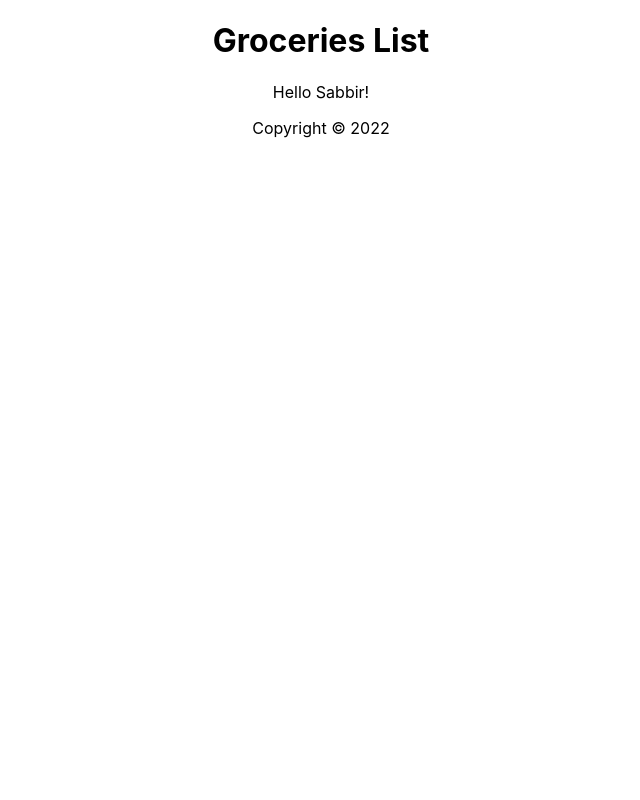
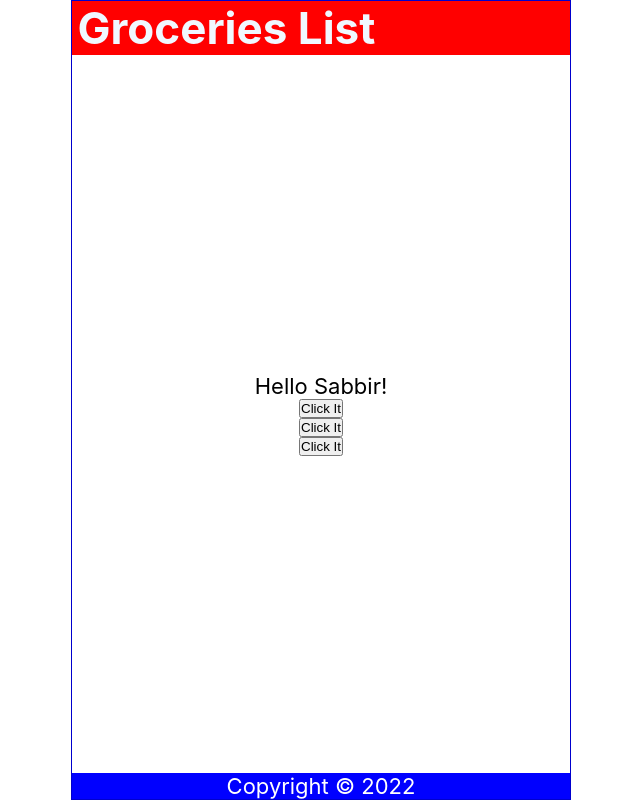
Before and after one commit to arefin-aareef/grocery-list, a React (Create React App) app: page / in a window 1280 px wide. Shown: the whole page, without its empty margins (319-959 px from the left). Built offline with nearby package versions, Linux system fonts and the light colour scheme.

Commit message:
click events

```diff
--- a/src/App.css
+++ /dev/null
@@ -1,38 +0,0 @@
-.App {
-  text-align: center;
-}
-
-.App-logo {
-  height: 40vmin;
-  pointer-events: none;
-}
-
-@media (prefers-reduced-motion: no-preference) {
-  .App-logo {
-    animation: App-logo-spin infinite 20s linear;
-  }
-}
-
-.App-header {
-  background-color: #282c34;
-  min-height: 100vh;
-  display: flex;
-  flex-direction: column;
-  align-items: center;
-  justify-content: center;
-  font-size: calc(10px + 2vmin);
-  color: white;
-}
-
-.App-link {
-  color: #61dafb;
-}
-
-@keyframes App-logo-spin {
-  from {
-    transform: rotate(0deg);
-  }
-  to {
-    transform: rotate(360deg);
-  }
-}
--- a/src/App.js
+++ b/src/App.js
@@ -1,4 +1,3 @@
-import './App.css';
 import Header from './Header';
 import Content from './Content';
 import Footer from './Footer';
--- a/src/Content.js
+++ b/src/Content.js
@@ -7,11 +7,26 @@
         return names[int];
     }
 
+    const handleClick = () => {
+        console.log('you clicked it')
+    }
+
+    const handleClick2 = (name) => {
+        console.log(`${name} was clicked`)
+    }
+
+    const handleClick3 = (e) => {
+        console.log(e.target.innerText)
+    }
+
     return (
         <main>
-        <p>
+            <p onDoubleClick={handleClick}>
                 Hello {handleNameChange()}!
             </p>
+            <button onClick={handleClick}>Click It</button>
+            <button onClick={() => handleClick2('Aareef')}>Click It</button>
+            <button onClick={(e) => handleClick3(e)}>Click It</button>
 
         </main>
     )
--- a/src/index.css
+++ b/src/index.css
@@ -1,5 +1,15 @@
+* {
+	margin: 0;
+	padding: 0;
+	box-sizing: border-box;
+}
+
+html {
+	font-size: 22px;
+}
+
 body {
-  margin: 0;
+	min-height: 100vh;
 	font-family: -apple-system, BlinkMacSystemFont, 'Segoe UI', 'Roboto', 'Oxygen',
 		'Ubuntu', 'Cantarell', 'Fira Sans', 'Droid Sans', 'Helvetica Neue',
 		sans-serif;
@@ -7,6 +17,45 @@
 	-moz-osx-font-smoothing: grayscale;
 }
 
+.App {
+	display: flex;
+	flex-direction: column;
+	justify-content: center;
+	align-items: center;
+	height: 100vh;
+	max-width: 500px;
+	border: 1px solid mediumblue;
+	margin: auto;
+}
+
+header {
+	width: 100%;
+	padding: 0 0.25em;
+	background-color: red;
+	color: aliceblue;
+	display: flex;
+	justify-content: space-between;
+	align-items: center;
+}
+
+main {
+	width: 100%;
+	display: flex;
+	flex-direction: column;
+	flex-grow: 1;
+	justify-content: center;
+	align-items: center;
+	overflow-y: auto;
+}
+
+footer {
+	background-color: blue;
+	color: white;
+	width: 100%;
+	text-align: center;
+
+}
+
 code {
 font-family: source-code-pro, Menlo, Monaco, Consolas, 'Courier New',
 	monospace;
```
Also changed, not shown: src/reportWebVitals.js (deleted, +0 -13 lines), src/setupTests.js (deleted, +0 -5 lines), src/logo.svg (deleted), 1 other file (tests, documents, lock files or other folders). Lines whose indentation alone changed are shown as unchanged.
